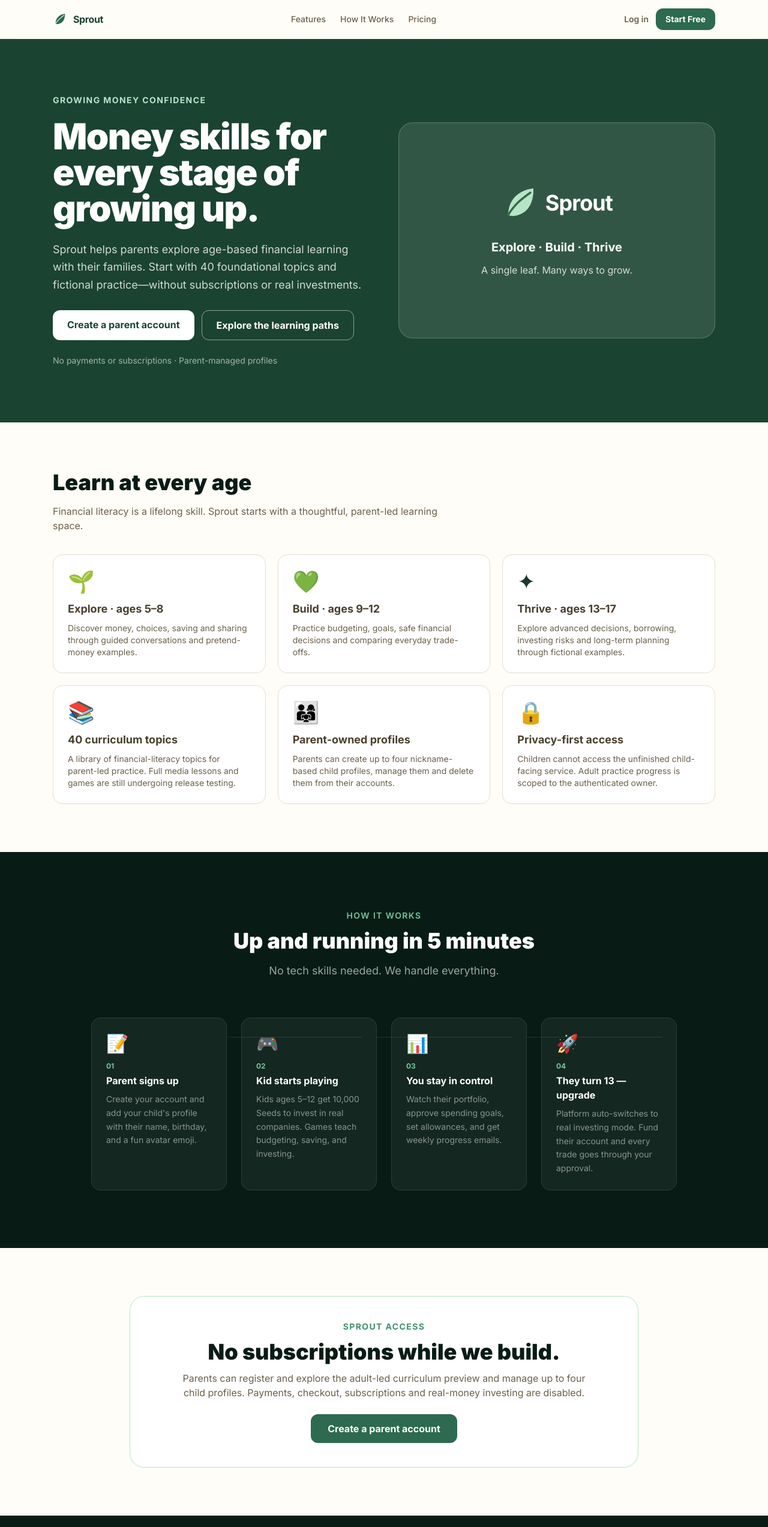
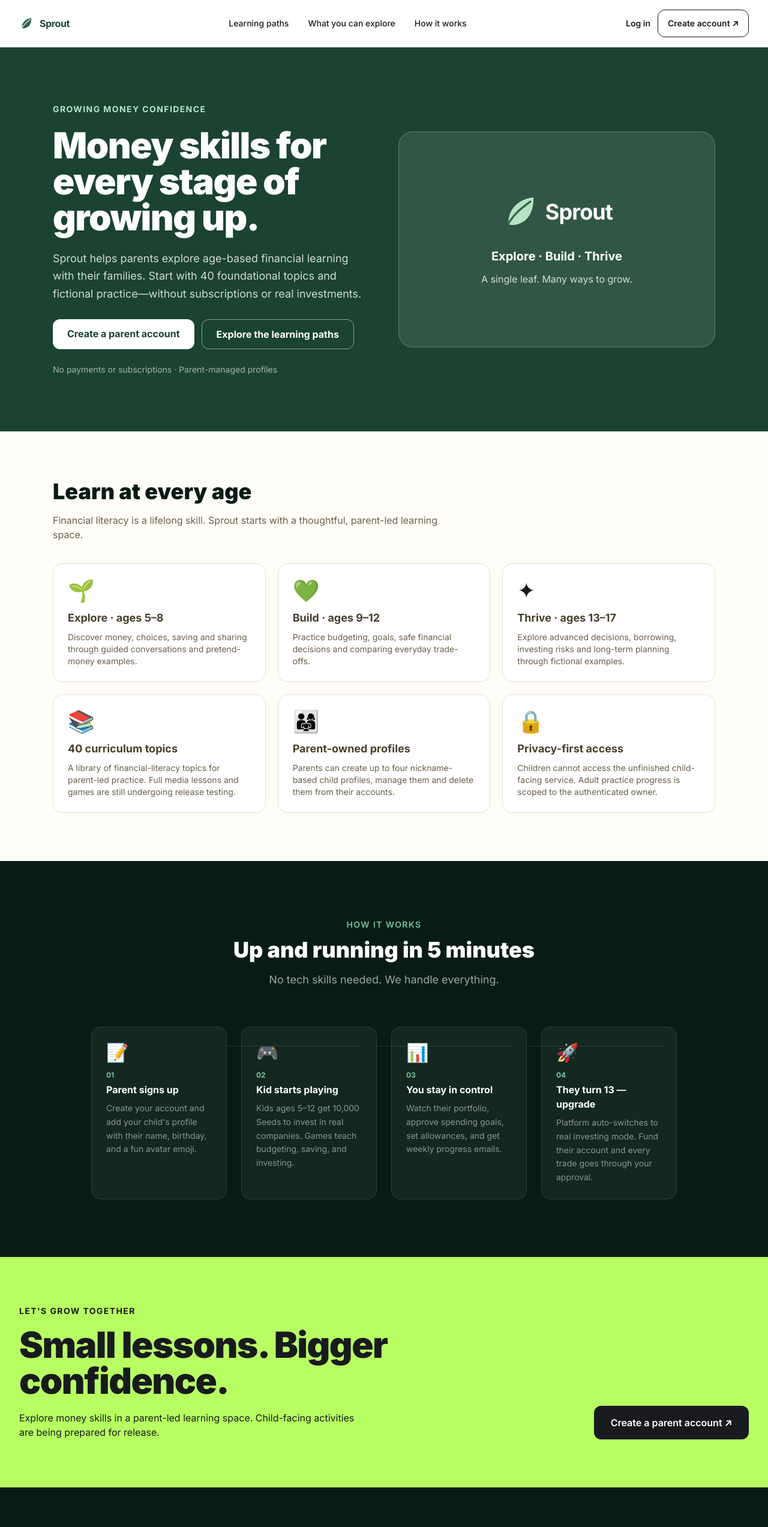
Before and after one commit to isaiah-10/sprout, a Next.js app: page / in a window 1280 px wide. Shown: the top 2545 px of the page at 60% size. Built offline with nearby package versions, Linux system fonts and the light colour scheme.

Commit message:
Redesign Sprout landing in high-contrast lime editorial style

```diff
--- a/app/page.tsx
+++ b/app/page.tsx
@@ -1,45 +1,37 @@
-import Hero        from '@/components/landing/Hero'
-import Features    from '@/components/landing/Features'
-import HowItWorks  from '@/components/landing/HowItWorks'
-import Pricing     from '@/components/landing/Pricing'
-import Footer      from '@/components/landing/Footer'
-import SproutLogo  from '@/components/layout/SproutLogo'
-import Link        from 'next/link'
+import Link from 'next/link'
+import SproutLogo from '@/components/layout/SproutLogo'
+import Hero from '@/components/landing/Hero'
+import Features from '@/components/landing/Features'
+import HowItWorks from '@/components/landing/HowItWorks'
+import Footer from '@/components/landing/Footer'
 
 export default function LandingPage() {
-  return (
-    <div className="min-h-screen">
-      {/* Top nav */}
-      <nav className="fixed top-0 left-0 right-0 z-50 glass border-b border-white/20">
-        <div className="max-w-6xl mx-auto px-6 h-16 flex items-center justify-between">
-          <SproutLogo size="sm" />
-          <div className="hidden md:flex items-center gap-6 text-sm font-medium text-bark-500">
-            <Link href="#features"     className="hover:text-sprout-700 transition-colors">Features</Link>
-            <Link href="#how-it-works" className="hover:text-sprout-700 transition-colors">How It Works</Link>
-            <Link href="#pricing"      className="hover:text-sprout-700 transition-colors">Pricing</Link>
-          </div>
-          <div className="flex items-center gap-3">
-            <Link href="/login"  className="text-sm font-semibold text-bark-500 hover:text-sprout-700 transition-colors hidden sm:block">
-              Log in
-            </Link>
-            <Link
-              href="/signup"
-              className="bg-sprout-700 text-white text-sm font-bold px-4 py-2 rounded-xl hover:bg-sprout-800 transition-colors shadow-sm"
-            >
-              Start Free
-            </Link>
-          </div>
+  return <div className="min-h-screen bg-[#fafaf8] text-[#191a20]">
+    <header className="sticky top-0 z-50 bg-white/95 border-b border-[#e7e7e4] backdrop-blur">
+      <nav aria-label="Main navigation" className="max-w-7xl mx-auto px-5 sm:px-8 h-[78px] flex items-center justify-between gap-6">
+        <Link href="/" aria-label="Sprout home" className="shrink-0"><SproutLogo size="sm" /></Link>
+        <div className="hidden md:flex gap-8 text-sm font-medium">
+          <Link href="#learning" className="hover:text-[#477c0d]">Learning paths</Link>
+          <Link href="#features" className="hover:text-[#477c0d]">What you can explore</Link>
+          <Link href="#how-it-works" className="hover:text-[#477c0d]">How it works</Link>
+        </div>
+        <div className="flex items-center gap-3">
+          <Link href="/login" className="text-sm font-semibold hover:underline">Log in</Link>
+          <Link href="/signup" className="rounded-xl border border-[#191a20] bg-white px-4 py-3 text-sm font-semibold hover:bg-[#b7ff60] transition-colors">Create account ↗</Link>
         </div>
       </nav>
-
-      <main className="pt-16">
-        <Hero />
-        <Features />
-        <HowItWorks />
-        <Pricing />
-      </main>
-
-      <Footer />
-    </div>
-  )
+    </header>
+    <main><Hero /><Features /><HowItWorks />
+      <section className="px-5 sm:px-8 py-20 bg-[#b7ff60]" aria-labelledby="closing-title">
+        <div className="max-w-7xl mx-auto flex flex-col md:flex-row items-start md:items-end justify-between gap-7">
+          <div><p className="text-sm font-bold uppercase tracking-widest mb-4">Let's grow together</p>
+            <h2 id="closing-title" className="font-black tracking-tight text-4xl sm:text-6xl max-w-2xl leading-tight">Small lessons. Bigger confidence.</h2>
+            <p className="mt-5 max-w-xl text-base">Explore money skills in a parent-led learning space. Child-facing activities are being prepared for release.</p>
+          </div>
+          <Link href="/signup" className="bg-[#191a20] text-white px-7 py-4 rounded-xl font-semibold inline-flex whitespace-nowrap hover:bg-black">Create a parent account ↗</Link>
+        </div>
+      </section>
+    </main>
+    <Footer />
+  </div>
 }
```
